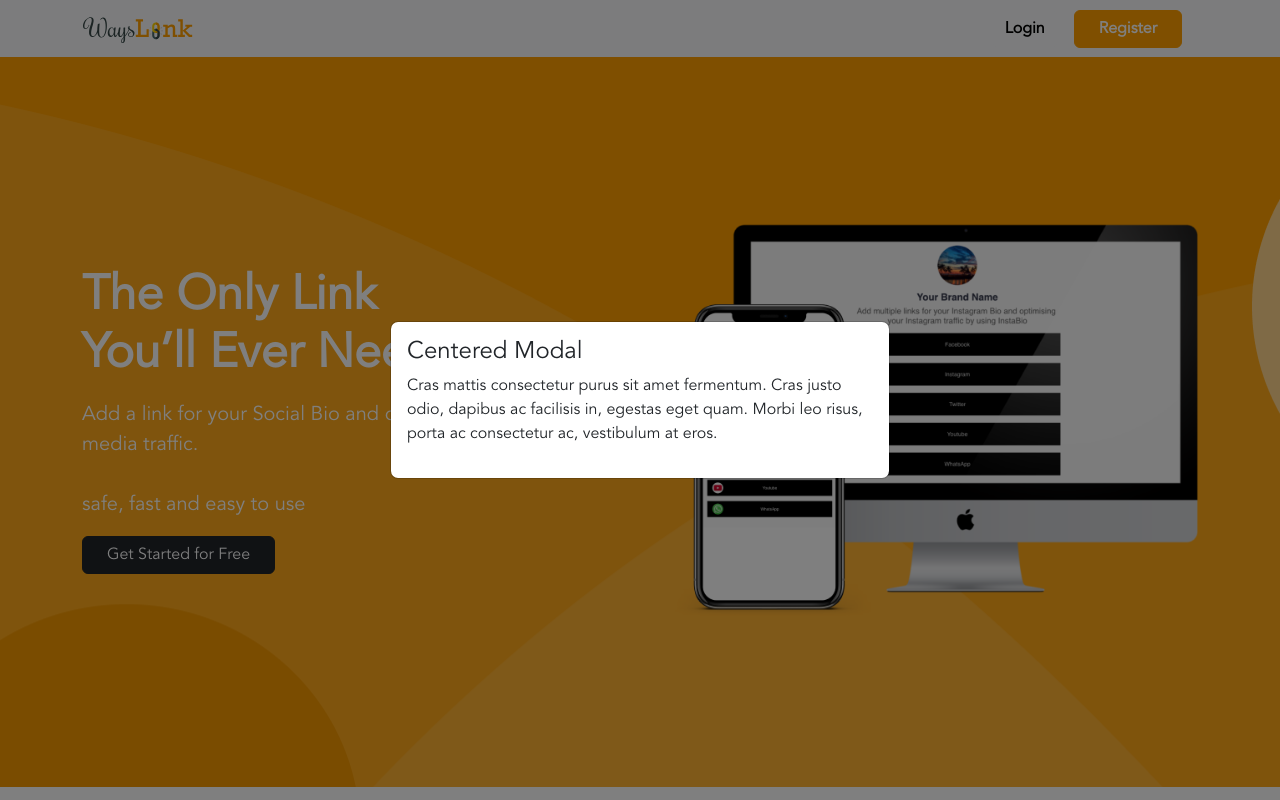
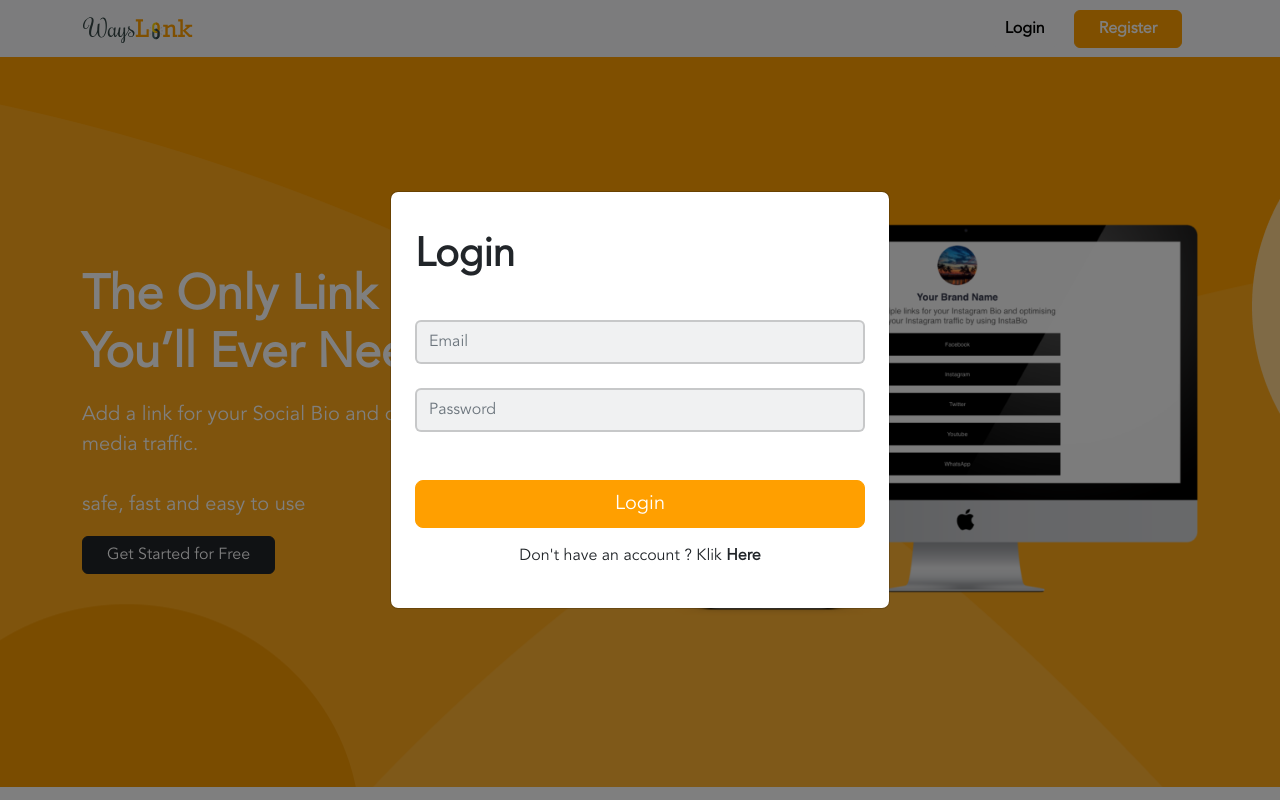
Before and after one commit to dianerdiana/dumblink-reactjs, a React (Create React App) app: page / in a window 1280 px wide. Both pictures are taken after a click on the button "Login". Built offline with nearby package versions, Linux system fonts and the light colour scheme.

Commit message:
Add: Authentication Modal

```diff
--- a/src/components/authentication/Login.js
+++ b/src/components/authentication/Login.js
@@ -1,24 +1,83 @@
 import React from 'react';
 
-import Modal from 'react-bootstrap/Modal';
+// React Bootstrap
+import { Modal, Form, Button } from 'react-bootstrap';
 
-function Login(props) {
+// Package
+import { useForm, Controller } from 'react-hook-form';
+
+const defaultValues = {
+  email: '',
+  password: '',
+};
+
+const Login = (props) => {
+  const {
+    control,
+    setError,
+    handleSubmit,
+    formState: { errors },
+  } = useForm({ defaultValues });
+
+  const onSubmit = (data) => {
+    console.log(data);
+  };
+
   return (
     <Modal
       {...props}
       size='md'
       aria-labelledby='contained-modal-title-vcenter'
+      contentClassName='py-4 px-2'
       centered>
+      <Modal.Header className='border-0 pt-3'>
+        <h1 className='fw-bold'>Login</h1>
+      </Modal.Header>
       <Modal.Body>
-        <h4>Centered Modal</h4>
-        <p>
-          Cras mattis consectetur purus sit amet fermentum. Cras justo odio,
-          dapibus ac facilisis in, egestas eget quam. Morbi leo risus, porta ac
-          consectetur ac, vestibulum at eros.
-        </p>
+        <Form onSubmit={handleSubmit(onSubmit)}>
+          <Form.Group className='mb-4'>
+            <Controller
+              name='email'
+              control={control}
+              render={({ field }) => {
+                return (
+                  <Form.Control
+                    type='email'
+                    placeholder='Email'
+                    className='border border-2 border-dark border-opacity-25 bg-secondary bg-opacity-10 py-2'
+                    {...field}
+                  />
+                );
+              }}
+            />
+          </Form.Group>
+          <Form.Group className='mb-5'>
+            <Controller
+              name='password'
+              control={control}
+              render={({ field }) => {
+                return (
+                  <Form.Control
+                    type='password'
+                    placeholder='Password'
+                    className='border border-2 border-dark border-opacity-25 bg-secondary bg-opacity-10 py-2'
+                    {...field}
+                  />
+                );
+              }}
+            />
+          </Form.Group>
+          <Button variant='warning' size='lg' className='w-100'>
+            <span className='text-white'>Login</span>
+          </Button>
+        </Form>
+        <div className='text-center mt-3'>
+          Don't have an account ? Klik{' '}
+          <span className='fw-bold cursor-pointer'>Here</span>
+        </div>
       </Modal.Body>
     </Modal>
   );
-}
+};
 
 export default Login;
--- a/src/components/authentication/Register.js
+++ b/src/components/authentication/Register.js
@@ -1,33 +1,100 @@
 import React from 'react';
 
-import Button from 'react-bootstrap/Button';
-import Modal from 'react-bootstrap/Modal';
+// React Bootstrap
+import { Modal, Form, Button } from 'react-bootstrap';
 
-function Register(props) {
+// Package
+import { useForm, Controller } from 'react-hook-form';
+
+const defaultValues = {
+  email: '',
+  password: '',
+  fullname: '',
+};
+
+const Register = (props) => {
+  const {
+    control,
+    setError,
+    handleSubmit,
+    formState: { errors },
+  } = useForm({ defaultValues });
+
+  const onSubmit = (data) => {
+    console.log(data);
+  };
+
   return (
     <Modal
       {...props}
-      size='lg'
+      size='md'
       aria-labelledby='contained-modal-title-vcenter'
+      contentClassName='py-4 px-2'
       centered>
-      <Modal.Header closeButton>
-        <Modal.Title id='contained-modal-title-vcenter'>
-          Modal heading
-        </Modal.Title>
+      <Modal.Header className='border-0 pt-3'>
+        <h1 className='fw-bold'>Register</h1>
       </Modal.Header>
       <Modal.Body>
-        <h4>Centered Modal</h4>
-        <p>
-          Cras mattis consectetur purus sit amet fermentum. Cras justo odio,
-          dapibus ac facilisis in, egestas eget quam. Morbi leo risus, porta ac
-          consectetur ac, vestibulum at eros.
-        </p>
+        <Form onSubmit={handleSubmit(onSubmit)}>
+          <Form.Group className='mb-4'>
+            <Controller
+              name='email'
+              control={control}
+              render={({ field }) => {
+                return (
+                  <Form.Control
+                    type='email'
+                    placeholder='Email'
+                    className='border border-2 border-dark border-opacity-25 bg-secondary bg-opacity-10 py-2'
+                    {...field}
+                  />
+                );
+              }}
+            />
+          </Form.Group>
+          <Form.Group className='mb-4'>
+            <Controller
+              name='password'
+              control={control}
+              render={({ field }) => {
+                return (
+                  <Form.Control
+                    type='password'
+                    placeholder='Password'
+                    className='border border-2 border-dark border-opacity-25 bg-secondary bg-opacity-10 py-2'
+                    {...field}
+                  />
+                );
+              }}
+            />
+          </Form.Group>
+          <Form.Group className='mb-5'>
+            <Controller
+              name='fullname'
+              control={control}
+              render={({ field }) => {
+                return (
+                  <Form.Control
+                    type='text'
+                    placeholder='Full Name'
+                    className='border border-2 border-dark border-opacity-25 bg-secondary bg-opacity-10 py-2'
+                    {...field}
+                  />
+                );
+              }}
+            />
+          </Form.Group>
+          <Button variant='warning' size='lg' className='w-100'>
+            <span className='text-white'>Register</span>
+          </Button>
+        </Form>
+        <div className='text-center mt-3'>
+          Already have an account ? Klik{' '}
+          <span className='fw-bold cursor-pointer'>Here</span>
+        </div>
       </Modal.Body>
-      <Modal.Footer>
-        <Button onClick={props.onHide}>Close</Button>
-      </Modal.Footer>
     </Modal>
   );
-}
+};
 
 export default Register;
--- a/src/components/navbar/NavbarLanding.js
+++ b/src/components/navbar/NavbarLanding.js
@@ -1,16 +1,22 @@
-import React from 'react';
+import React, { useState } from 'react';
 
 // React Bootstrap
 import { Container, Nav, Navbar, Offcanvas, Button } from 'react-bootstrap';
 
 // Custom Components
 import Login from '../authentication/Login';
+import Register from '../authentication/Register';
 
 function NavbarLanding() {
-  const [showLogin, setShowLogin] = React.useState(false);
+  const [showLogin, setShowLogin] = useState(false);
+  const [showRegister, setShowRegister] = useState(false);
 
   const toggleLogin = () => {
     setShowLogin(!showLogin);
+  };
+
+  const toggleRegister = () => {
+    setShowRegister(!showRegister);
   };
 
   return (
@@ -31,12 +37,12 @@ function NavbarLanding() {
           </Offcanvas.Header>
           <Offcanvas.Body>
             <Nav className='justify-content-end flex-grow-1 pe-3'>
-              <Nav.Item className='d-grid pe-lg-3 pb-3 pb-md-0'>
+              <Nav.Item className='d-grid pe-md-3 pb-3 pb-md-0'>
                 <Button
-                  onClick={toggleLogin}
                   size='md'
                   variant='light'
-                  className='fw-bold'>
+                  className='fw-bold'
+                  onClick={toggleLogin}>
                   Login
                 </Button>
               </Nav.Item>
@@ -44,7 +50,8 @@ function NavbarLanding() {
                 <Button
                   size='md'
                   variant='warning'
-                  className='text-white fw-bold px-4'>
+                  className='text-white fw-bold px-4'
+                  onClick={toggleRegister}>
                   Register
                 </Button>
               </Nav.Item>
@@ -54,6 +61,7 @@ function NavbarLanding() {
       </Container>
 
       <Login show={showLogin} onHide={toggleLogin} />
+      <Register show={showRegister} onHide={toggleRegister} />
     </Navbar>
   );
 }
```
